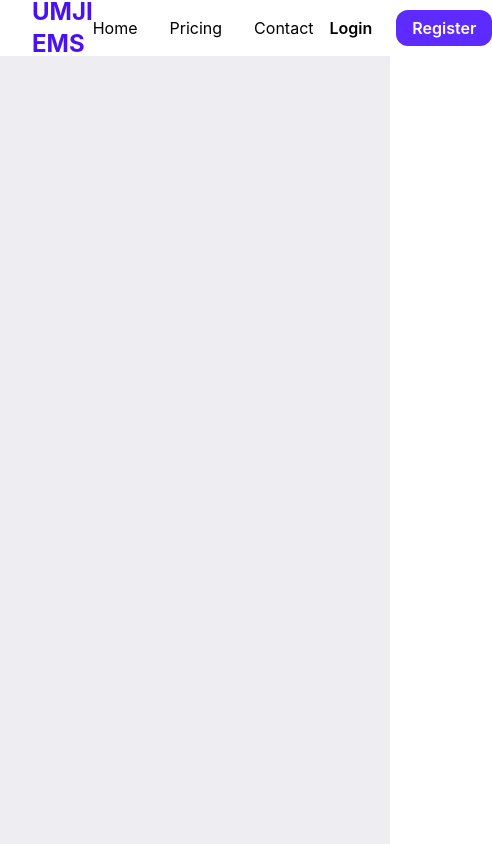
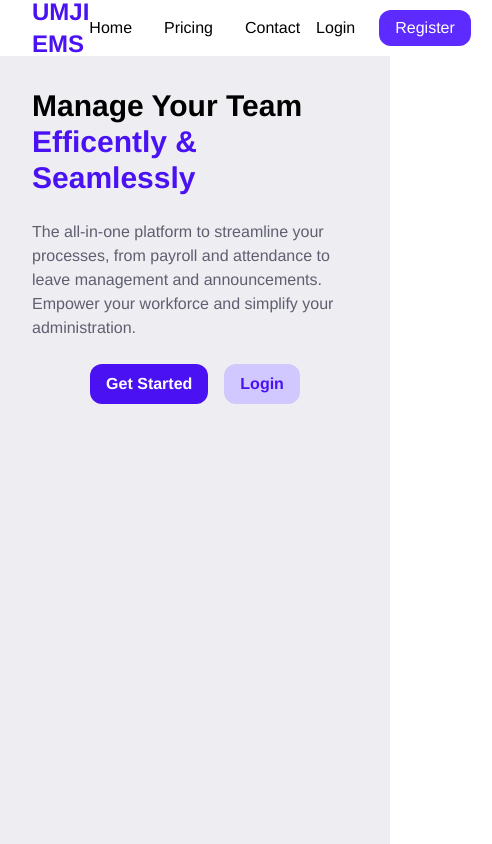
Before and after one commit to ghani726/umji-ems, a React (Vite) app: page / in a window 390 px wide. Shown: the whole page, 492 px wide, since content can reach past the window. Built offline with nearby package versions, Linux system fonts and the light colour scheme.

Commit message:
Responsive main homepage done.

```diff
--- a/src/App.jsx
+++ b/src/App.jsx
@@ -1,11 +1,15 @@
 
+import { Route, Routes } from "react-router-dom";
 import LoginPage from "./pages/login";
 import Main from "./pages/Website/Main";
 
 const App = () => {
 
   return (
-    <Main></Main>
+    <Routes>
+      <Route path="*" element={<Main></Main>}></Route>
+      <Route path="/login" element={<LoginPage></LoginPage>}></Route>
+    </Routes>
   )
 }
 
--- a/src/Components/Web/Header.jsx
+++ b/src/Components/Web/Header.jsx
@@ -1,83 +1,127 @@
 import { useContext, useState } from "react";
-import {
-    Cross,
-  DollarSign,
-  HomeIcon,
-  MenuIcon,
-  Phone,
-  X,
-} from "lucide-react";
+import { DollarSign, HomeIcon, MenuIcon, Phone, X } from "lucide-react";
 import Data from "../../contexts/Data";
+import { Link } from "react-router-dom";
+
 const Header = () => {
   const data = useContext(Data);
 
+  //The minimum size, just to hide the buttons (Login, Register)
+
   const [min, setMin] = useState(false);
-  const [showNav, setShowNav] = useState(false)
 
-  window.addEventListener("resize", () => {
+  //The small modal, to sow nav when on small screen
+  const [showNav, setShowNav] = useState(false);
+
+  //Responsive Ness of Header
+  const displayCheck = () => {
     if (window.innerWidth <= 620) {
       data.setMobile(true);
     } else if (window.innerWidth > 620) {
       data.setMobile(false);
+      setShowNav(false)
     }
     if (window.innerWidth <= 420) {
       setMin(true);
-      console.log("Hello");
-    } else if (window.innerWidth > 420 && window.innerWidth < 620) {
+    } else if (window.innerWidth > 420) {
       setMin(false);
     }
-  });
-//   window.addEventListener("click", ()=>{
-//     setShowNav(false)
-//   })
+  };
+
+  //On page resize (Responsiveness)
+  window.addEventListener("resize", displayCheck);
+
+  //On page reload (Responsiveness)
+  window.addEventListener("load", displayCheck);
+
   return (
     <header className="flex justify-between items-center h-14 w-full bg-white px-8 duration-300 ease-in-out transition-all">
-      <h1 className="text-2xl cursor-pointer font-bold text-primary-700">UMJI EMS</h1>
+      {/* Main Heading */}
+      <h1 className="text-2xl cursor-pointer font-bold text-primary-700">
+        UMJI EMS
+      </h1>
+      {/* Navbar (Desktop) */}
       <nav
         style={{ display: data.mobile ? "none" : "flex" }}
         className="flex justify-between items-center gap-8 duration-300 ease-in-out transition-all"
       >
-        <h4 className="cursor-pointer">Home</h4>
-        <h4 className="cursor-pointer">Pricing</h4>
-        <h4 className="cursor-pointer">Contact</h4>
+        <Link to="/" className="cursor-pointer">
+          Home
+        </Link>
+        <Link to="/pricing" className="cursor-pointer">
+          Pricing
+        </Link>
+        <Link to="/contact" className="cursor-pointer">
+          Contact
+        </Link>
       </nav>
+      {/* Buttons */}
       <div className="flex justify-between items-center gap-2">
         <button
           style={{ display: min ? "none" : "flex" }}
-          className=" px-4 py-1.5 font-semibold cursor-pointer rounded-xl"
+          className=" px-4 py-1.5 cursor-pointer rounded-xl"
         >
-          Login
+          <Link to="/login">Login</Link>
         </button>
         <button
           style={{ display: min ? "none" : "flex" }}
-          className="bg-primary-600 hover:bg-primary-700 cursor-pointer text-white px-4 py-1.5 font-semibold rounded-xl"
+          className="bg-primary-600 hover:bg-primary-700 cursor-pointer text-white px-4 py-1.5 rounded-xl"
         >
-          Register
+          <Link to="/register">Register</Link>
         </button>
-        <div style={{ display: data.mobile ? "flex" : "none" }}
+
+        {/* Menu, Mobile Screen */}
+        <div
+          style={{ display: data.mobile ? "flex" : "none" }}
           className="ml-4 duration-300 ease-in-out cursor-pointer animate-fade-in transition-all active:scale-95"
-          onClick={()=>{
-            showNav? setShowNav(false) : setShowNav(true);
-          }}>
-            {/* <MenuIcon></MenuIcon> */}
-            {showNav? <X className="animate-fade-in transition-all"></X> : <MenuIcon className="animate-fade-in transition-all"></MenuIcon>}
+          onClick={() => {
+            showNav ? setShowNav(false) : setShowNav(true);
+            // data.mobile?setShowNav(true):setShowNav(false);
+          }}
+        >
+          {showNav ? (
+            <X className="animate-fade-in transition-all"></X>
+          ) : (
+            <MenuIcon className="animate-fade-in transition-all"></MenuIcon>
+          )}
         </div>
       </div>
-      <div style={{display: showNav? "flex" : "none"}} className="menu z-10 flex flex-col items-start justify-center p-2 bg-white absolute right-4 top-14.5 gap-2 rounded-xl shadow-[0_0_10px_rgba(0,0,0,0.3)] ">
-        <h4 className="hover:bg-secondary-100 w-full text-left rounded-lg p-1 cursor-pointer duration-300 ease-in-out transition-all text-secondary-600 flex items-center gap-2">
+      {/* The mobile nav modal */}
+      <div
+        style={{ display: showNav&&data.mobile ? "flex" : "none" }}
+        className="menu z-10 flex flex-col items-start justify-center p-2 bg-white absolute right-4 top-14.5 gap-2 rounded-xl shadow-[0_0_10px_rgba(0,0,0,0.3)] "
+      >
+        <Link
+          to="/"
+          onClick={()=>{
+            setShowNav(false)
+          }}
+          className="hover:bg-secondary-100 w-full text-left rounded-lg p-1 cursor-pointer duration-300 ease-in-out transition-all text-secondary-600 flex items-center gap-2"
+        >
           {" "}
           <HomeIcon size={20}></HomeIcon> Home
-        </h4>
-        <h4 className="hover:bg-secondary-100 w-full text-left rounded-lg p-1 cursor-pointer duration-300 ease-in-out transition-all text-secondary-600 flex items-center gap-2">
+        </Link>
+        <Link
+          to="/pricing"
+          onClick={()=>{
+            setShowNav(false)
+          }}
+          className="hover:bg-secondary-100 w-full text-left rounded-lg p-1 cursor-pointer duration-300 ease-in-out transition-all text-secondary-600 flex items-center gap-2"
+        >
           <DollarSign size={20}></DollarSign>
           Pricing
-        </h4>
-        <h4 className="hover:bg-secondary-100 w-full text-left rounded-lg p-1 cursor-pointer duration-300 ease-in-out transition-all text-secondary-600 flex items-center gap-2">
+        </Link>
+        <Link
+          to="/contact"
+          onClick={()=>{
+            setShowNav(false)
+          }}
+          className="hover:bg-secondary-100 w-full text-left rounded-lg p-1 cursor-pointer duration-300 ease-in-out transition-all text-secondary-600 flex items-center gap-2"
+        >
           <Phone size={20}></Phone>
           Contact
-        </h4>
+        </Link>
       </div>
-
     </header>
   );
 };
--- a/src/Styles/index.css
+++ b/src/Styles/index.css
@@ -1,4 +1,8 @@
 @import "tailwindcss";
+
+* {
+  font-family: Helvetica, Arial, sans-serif;
+}
 
 @theme {
   /* ========================================================================
--- a/src/main.jsx
+++ b/src/main.jsx
@@ -5,12 +5,16 @@ import App from './App.jsx'
 import AuthContext from './contexts/AuthContext.jsx'
 import { Toaster } from 'react-hot-toast'
 import DataContext from './contexts/DataContext.jsx'
+import { BrowserRouter } from 'react-router-dom'
 
 createRoot(document.getElementById('root')).render(
+  <BrowserRouter>
     <AuthContext>
       <DataContext>
         <Toaster position="top-center" reverseOrder={false} />
         <App></App>
       </DataContext>
     </AuthContext>
+  </BrowserRouter>
+
 )
--- /dev/null
+++ b/src/pages/Website/Error.jsx
@@ -0,0 +1,8 @@
+
+const Error = () => {
+  return (
+    <div className='flex h-4/5 justify-center items-center font-bold text-8xl'>Error</div>
+  )
+}
+
+export default Error
--- a/src/pages/Website/Home.jsx
+++ b/src/pages/Website/Home.jsx
@@ -1,7 +1,19 @@
 
 const Home = () => {
   return (
-    <div>home</div>
+    <main className="flex flex-col">
+      <section className="flex flex-col justify-center items-center p-8 lg:p-24 md:p-16 lg:px-32 md:px-24 sm:px-16 gap-6">
+        <div className="flex flex-col justify-center items-start sm:items-center md:items-center lg:items-center">
+          <h2 className="lg:text-6xl md:text-5xl sm:text-4xl text-3xl font-bold">Manage Your Team</h2>
+          <h2 className="lg:text-6xl md:text-5xl sm:text-4xl text-3xl font-bold text-primary-700">Efficently & Seamlessly</h2>
+        </div>
+        <p className="text-secondary-700 text-left max-w-262.5 sm:text-center md:text-center lg:text-center xl:text-center">The all-in-one platform to streamline your processes, from payroll and attendance to leave management and announcements. Empower your workforce and simplify your administration.</p>
+        <div className="flex justify-between items-center gap-4">
+          <button className=" py-2 sm:py-4 px-4 sm:px-8 bg-primary-700 rounded-xl font-semibold text-white">Get Started</button>
+          <button className=" py-2 sm:py-4 px-4 sm:px-8 bg-primary-200 rounded-xl font-semibold text-primary-700 ">Login</button>
+        </div>
+      </section>
+    </main>
   )
 }
 
--- a/src/pages/Website/Main.jsx
+++ b/src/pages/Website/Main.jsx
@@ -1,9 +1,18 @@
+import { Route, Routes } from 'react-router-dom'
 import Header from '../../Components/Web/Header'
-
+import Home from './Home'
+import Pricing from './Pricing'
+import Error from './Error'
 const Main = () => {
   return (
     <>
-        <Header></Header>
+      <Header></Header>
+      <Routes>
+        <Route path="/" element={<Home></Home>}></Route>
+        <Route path="pricing" element={<Pricing></Pricing>}></Route>
+        <Route path="*" element={<Error></Error>}></Route>
+      </Routes>
+
     </>
   )
 }
--- /dev/null
+++ b/src/pages/Website/Pricing.jsx
@@ -0,0 +1,8 @@
+
+const Pricing = () => {
+  return (
+    <div>Pricing</div>
+  )
+}
+
+export default Pricing
```
Lines whose indentation alone changed are shown as unchanged.
